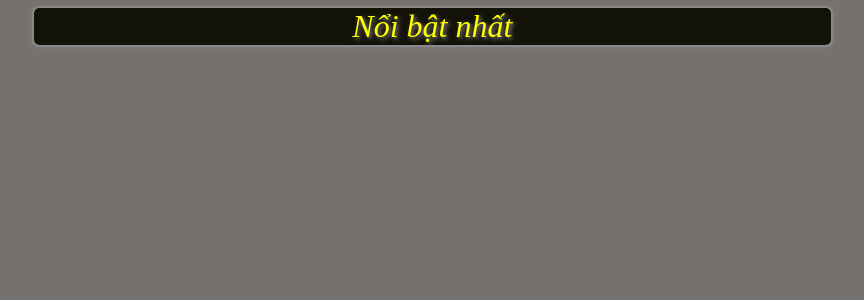
After one commit to Ducs2005/traditional-costume-promotion, a PHP site: page /view/product_list.php in a window 1280 px wide. The commit adds this page. Shown: the top 300 px of the page, without its empty margins (37-901 px from the left). Run offline with PHP 8.4, Linux system fonts and the light colour scheme.

Commit message:
adding list product

```diff
--- a/css/banner.css
+++ b/css/banner.css
@@ -5,6 +5,7 @@
     overflow: hidden;
     text-align: center;
     display: inline-block;
+
 }
 
 .banner img {
@@ -12,7 +13,7 @@
     height: auto;
     object-fit: cover;
     opacity: 0.9;
-
+    border-radius: 10px;
 }
 
     /* Initially hide the content */
--- /dev/null
+++ b/css/product_list.css
@@ -0,0 +1,17 @@
+.product-list {
+    width: 90%;
+    margin-left: 5%;
+}
+.tag-container {
+    width: 70%;
+    background-color: rgb(18, 18, 6);
+    border-radius: 5px;
+    color: yellow;
+    font-style: italic;
+    font-size: 2rem;
+    font-family: "Hurricane";
+    text-shadow: 2px 2px 4px #888;
+    box-shadow: 0px 0px 10px #888;
+    outline: 2px solid #888;
+    text-align: center;
+}
--- a/home_view.php
+++ b/home_view.php
@@ -16,6 +16,12 @@
     <?php
         include("view/banner.php")
     ?>
+    <br> <br> <br>
+    <?php
+        include("view/product_list.php")
+    ?>
+
+    <br> <br> <br>
 </body>
 
 
--- a/view/banner.php
+++ b/view/banner.php
@@ -17,8 +17,4 @@
     </div>
 
 </div>
-
-
-
-
 <script src="js/banner.js"></script>
--- /dev/null
+++ b/view/product_list.php
@@ -0,0 +1,7 @@
+<link rel="stylesheet" href="css/product_list.css">
+<link rel="stylesheet" href="css/main.css">
+<div class="product-list">
+    <div class="tag-container">
+        Nổi bật nhất
+    </div>
+</div>
```
